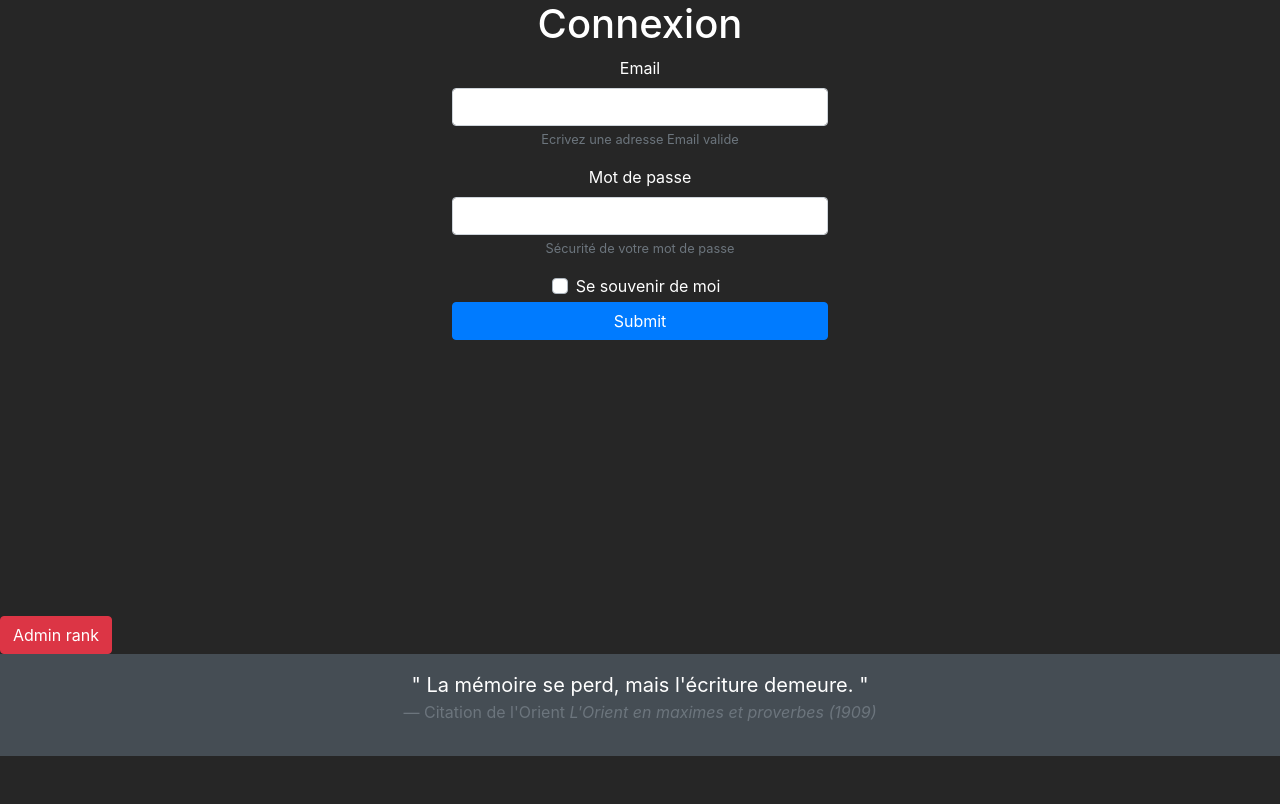
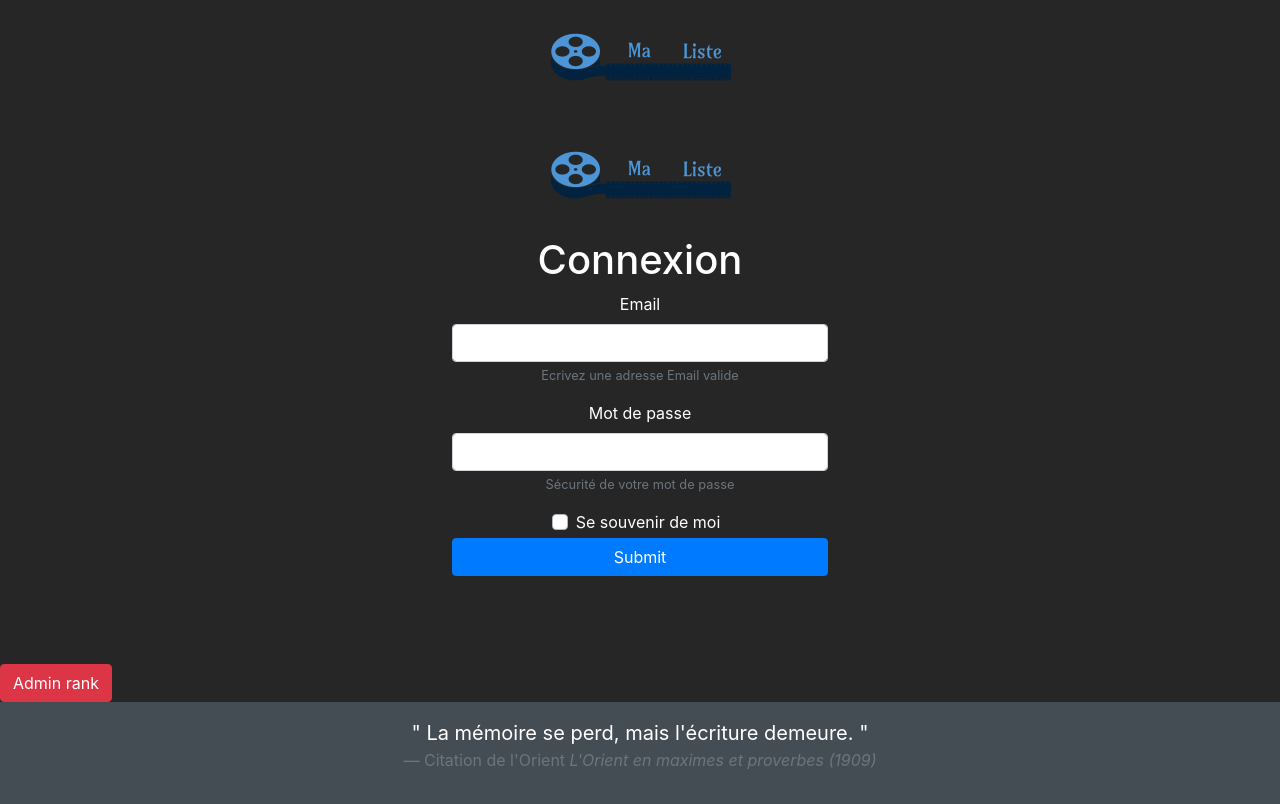
Before and after one commit to Kozanami/mylist, a PHP site: template vue/User/logIn.php in a window 1280 px wide. Before the commit the page ends 756 px from the top, so only its background shows below. Run offline with PHP 8.4, Linux system fonts and the light colour scheme; the template is opened without the code that fills it, so the values that code supplies are empty; the visitor is signed in with stand-in values (Sample User, id 1); some libraries are stand-ins or nearby versions.

Commit message:
v:1.4|maj visuelle, ajout logo, correction CSS, FIX footer position

```diff
--- a/css/style.css
+++ b/css/style.css
@@ -11,27 +11,34 @@ body{
     background: var(--dark-bg)!important;
     color: #fff;
     position: relative;
+    display: grid;
+    grid-template-rows: auto 1fr 7fr 1fr;
+    grid-template-areas: "nav"
+                         "header"
+                         "main"
+                         "footer";
+    height: 100vh;
 }
 
 .nav-bar-perso
 {
-    margin-bottom: 5vh;
     box-shadow: 0 2px 2px -2px rgb(255, 255, 255);
 }
 
+.logo
+{
+    margin: 2vh auto 2vh auto;
+}
+
 main{
-    min-height: 77vh;
-    position: relative;
+    height: auto;
+    margin-bottom: 5vh;
 }
 
 footer{
     padding: 2vh;
-    min-height: 10vh;
     background: hsl(210, 10%, 30%);
-    margin-top: 9vh;
-    position: relative;
     width: 100%;
-    bottom: 0;
 }
 
 
--- a/vue/User/logIn.php
+++ b/vue/User/logIn.php
@@ -1,7 +1,9 @@
 <div class="container-fluid col-auto d-flex justify-content-center text-center">
+
 	<form action="<?= WEBROOT ?>User/logIn" method="POST" class="content col-md-4 col-xs-fluid">
+	<img class="logo" src="<?= WEBROOT ?>img/logo.png" alt="">
 		<h1 class="text-center">Connexion</h1>
-		<div class="form-group">
+		<div class="form-group mt-2">
 			<label for="exampleInputEmail1">Email</label>
 			<input type="email" name="email" class="form-control" id="exampleInputEmail1" aria-describedby="emailHelp">
 			<small id="emailHelp" class="form-text text-muted">Ecrivez une adresse Email valide</small>
--- a/vue/User/signIn.php
+++ b/vue/User/signIn.php
@@ -1,5 +1,6 @@
 <div class="container-fluid col-auto d-flex justify-content-center text-center">
 	<form action="<?= WEBROOT ?>User/signIn" method="POST" class="content col-md-4 col-xs-fluid">
+		<img class="logo" src="<?= WEBROOT ?>img/logo.png" alt="">
 		<h1 class="text-center">Inscription</h1>
 		<div class="form-group">
 			<label for="exampleInputEmail1">Email</label>
--- a/vue/_partials/navBar.php
+++ b/vue/_partials/navBar.php
@@ -11,7 +11,7 @@
                         {
                     ?>
                     <li class="nav-item">
-                        <a class="nav-link" href="#" id="navbarDropdown" role="button" data-toggle="dropdown" aria-haspopup="true" aria-expanded="false">
+                        <a href="<?= WEBROOT ?>Library/index" class="nav-link">
                             Bibliothèque
                         </a>
                     </li>
--- a/vue/_template/admin.php
+++ b/vue/_template/admin.php
@@ -13,6 +13,7 @@
         <?php loadPartials('navBar', $user); ?>
         <!-- Header content -->
         <header>
+            <img class="logo d-block mx-auto" src="<?= WEBROOT ?>img/logo.png" alt="">
         </header>
 
         <?php loadPartials('logMessage'); ?>
--- a/vue/_template/default.php
+++ b/vue/_template/default.php
@@ -22,6 +22,7 @@
         ?>
         <!-- Header content -->
         <header>
+            <img class="logo d-block mx-auto" src="<?= WEBROOT ?>img/logo.png" alt="">
         </header>
 
         <?php loadPartials('logMessage'); ?>
```
Also changed, not shown: img/logo.png (added).
